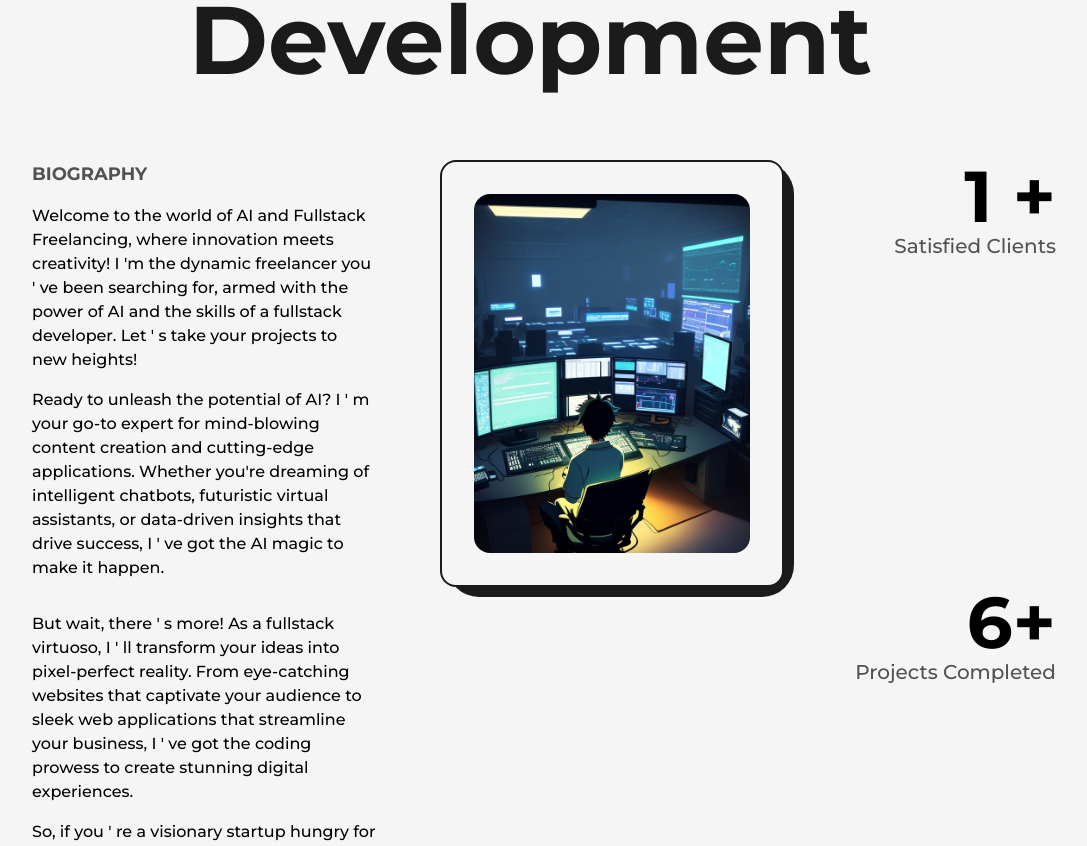
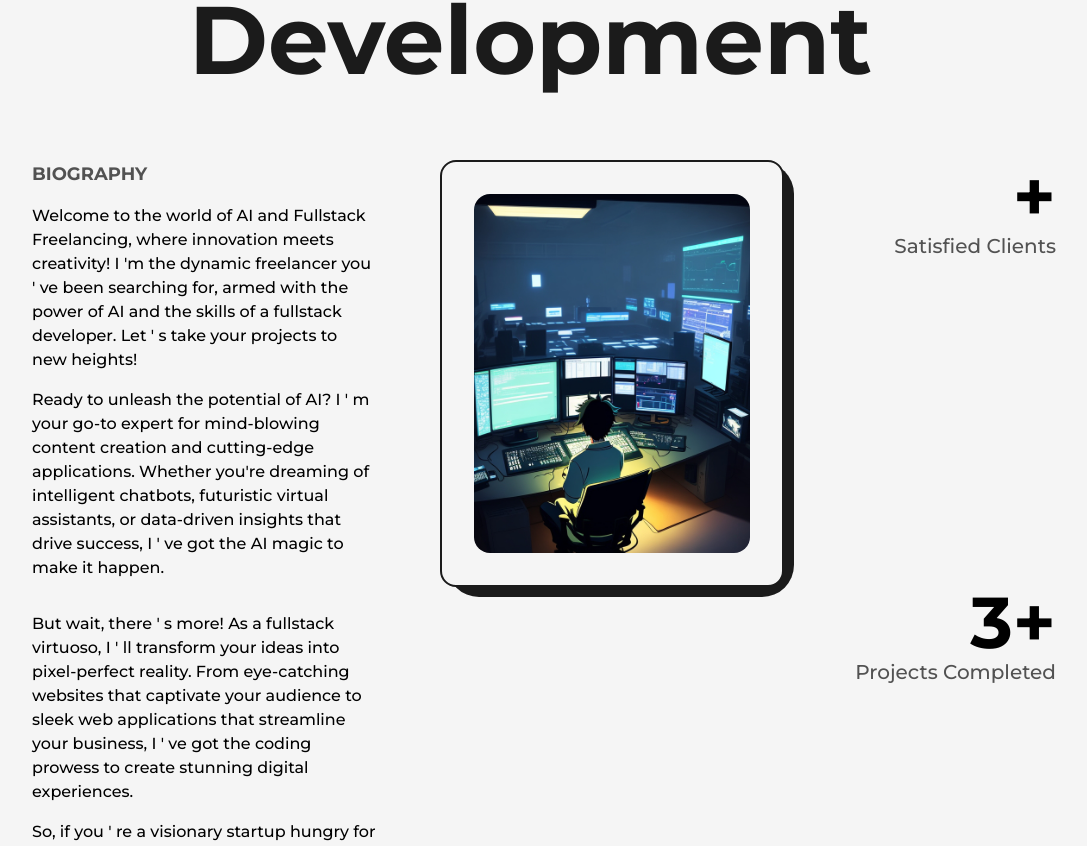
Before and after one commit to shahchhatru/MY-Personal_porfolio, a Next.js app: page /about in a window 1280 px wide. Shown: the part 456-1302 px from the top of the page, without its empty margins (96-1183 px from the left). Built offline with nearby package versions, Linux system fonts and the light colour scheme.

Commit message:
Update about.js

```diff
--- a/src/pages/about.js
+++ b/src/pages/about.js
@@ -76,12 +76,12 @@ const about = () => {
             <div className="col-span-2 flex flex-col items-end justify-between">
               <div className="flex flex-col items-end justify-center">
                 <span className="inline-block text-7xl font-bold">
-                 <AnimatedNumbers value={1} /> +
+                 <AnimatedNumbers value={0} /> +
                 </span>
                 <h2 className="text-xl font-medium capitalize text-dark/75">Satisfied clients</h2>
               </div>
               <div className="flex flex-col items-end justify-center">
-                <span className="inline-block text-7xl font-bold"><AnimatedNumbers value={6} />+</span>
+                <span className="inline-block text-7xl font-bold"><AnimatedNumbers value={3} />+</span>
                 <h2 className="text-xl font-medium capitalize text-dark/75" >projects completed</h2>
               </div>
               <div className="flex flex-col items-end justify-center">
```
